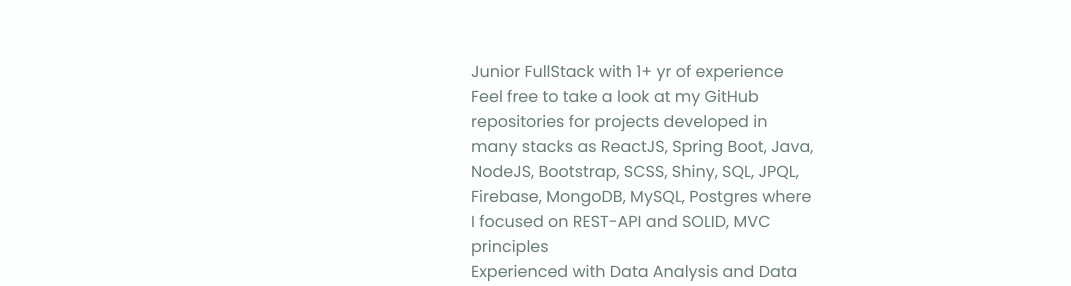
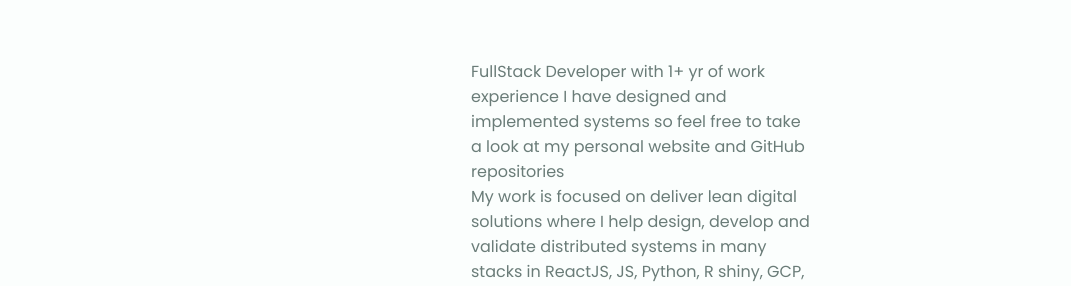
Before and after one commit to limatainer/LimatainerBio, a plain HTML site: page index.html in a window 1280 px wide. Shown: the part 962-1248 px from the top of the page, without its empty margins (209-1280 px from the left). Drawn offline with nearby package versions, Linux system fonts and the light colour scheme.

Commit message:
bio update

```diff
--- a/index.html
+++ b/index.html
@@ -155,16 +155,21 @@
             <img src="https://avatars.githubusercontent.com/u/64222877?v=4" alt="" class="about__img">
             <div class="about__description">
                 <p class="about__description">
-                    Junior FullStack with 1+ yr of experience
-                    Feel free to take a look at my GitHub repositories for projects developed in many stacks as ReactJS,
-                    Spring Boot, Java, NodeJS, Bootstrap, SCSS, Shiny, SQL, JPQL, Firebase, MongoDB, MySQL, Postgres
-                    where I focused on REST-API and SOLID, MVC principles
-                    <br />Experienced with Data Analysis and Data Science (PowerBI | DataStudio) with Python and R for
-                    Machine Learning (Shiny, (pandas, numpy, seaborn, matplotlib, scikitlearn, Random Forest, LM,
-                    Decision Tree)
-                    <br />I have several work time with software's for audio, video and canvas Back in the days I was
-                    responsible for the creation and management of digital advertising campaigns (facebook ads and
-                    google ads) and lead management
+                    FullStack Developer with 1+ yr of work experience
+                    I have designed and implemented systems so feel free to take a look at my personal website and
+                    GitHub repositories <br>
+                    My work is focused on deliver lean digital solutions where I help design, develop and validate
+                    distributed systems in many stacks in ReactJS, JS, Python, R shiny, GCP, PostgreSQL and RPA
+                    automations with Uipath and other personal projects in Angular, Spring Boot, Java, NodeJS,
+                    Bootstrap, SCSS, SQL, JPQL, Firebase, MongoDB, MySQL
+                    <br> where I focused on REST-API and SOLID, MVC
+                    principles <br>
+                    Experienced with Data Analysis and Data Science (PowerBI | DataStudio) with Python and R for Machine
+                    Learning (Shiny, (pandas, numpy, seaborn, matplotlib, scikitlearn, Random Forest, LM, Decision Tree)
+
+                    I have several work time with software's for audio, video and canvas
+                    Back in the days I was responsible for the creation and management of digital advertising campaigns
+                    (facebook ads and google ads) and lead management
                 </p>
                 <div class="about__info">
                     <div>
```
Also changed, not shown: 1 other file.
